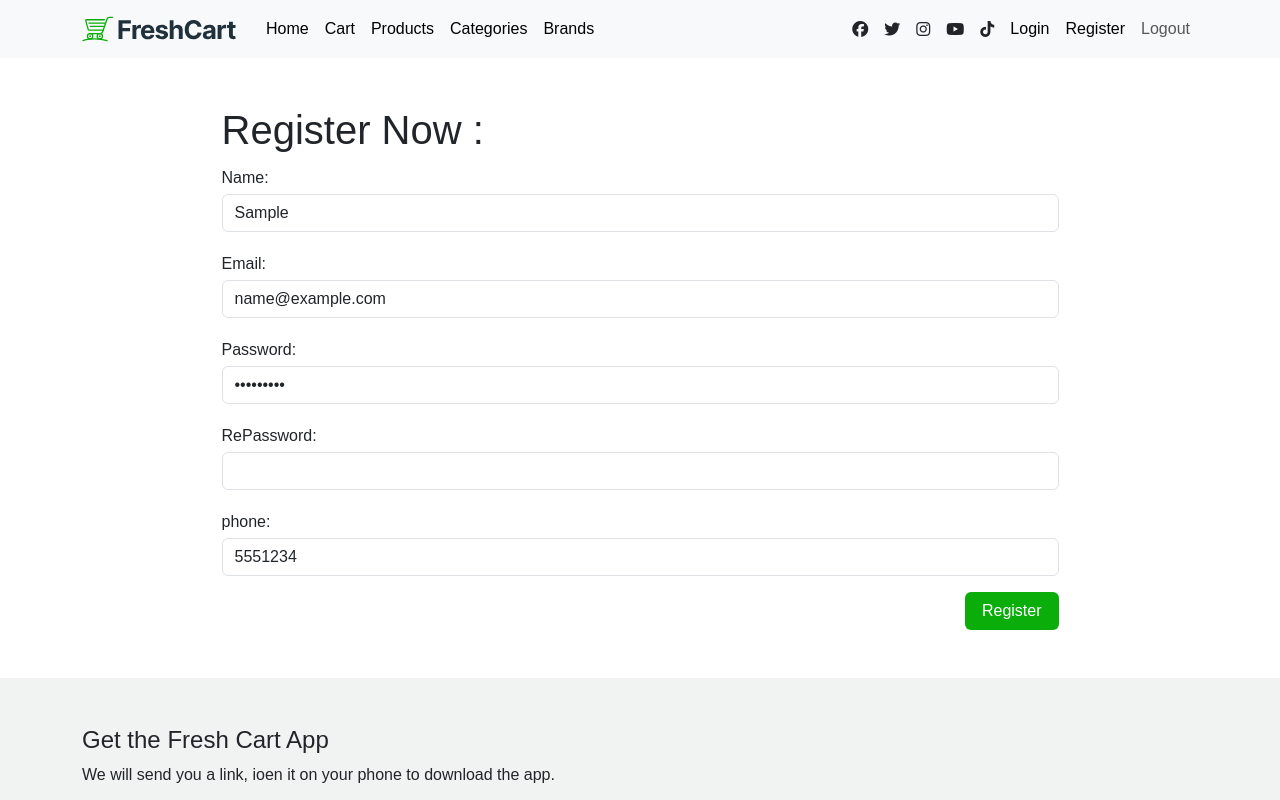
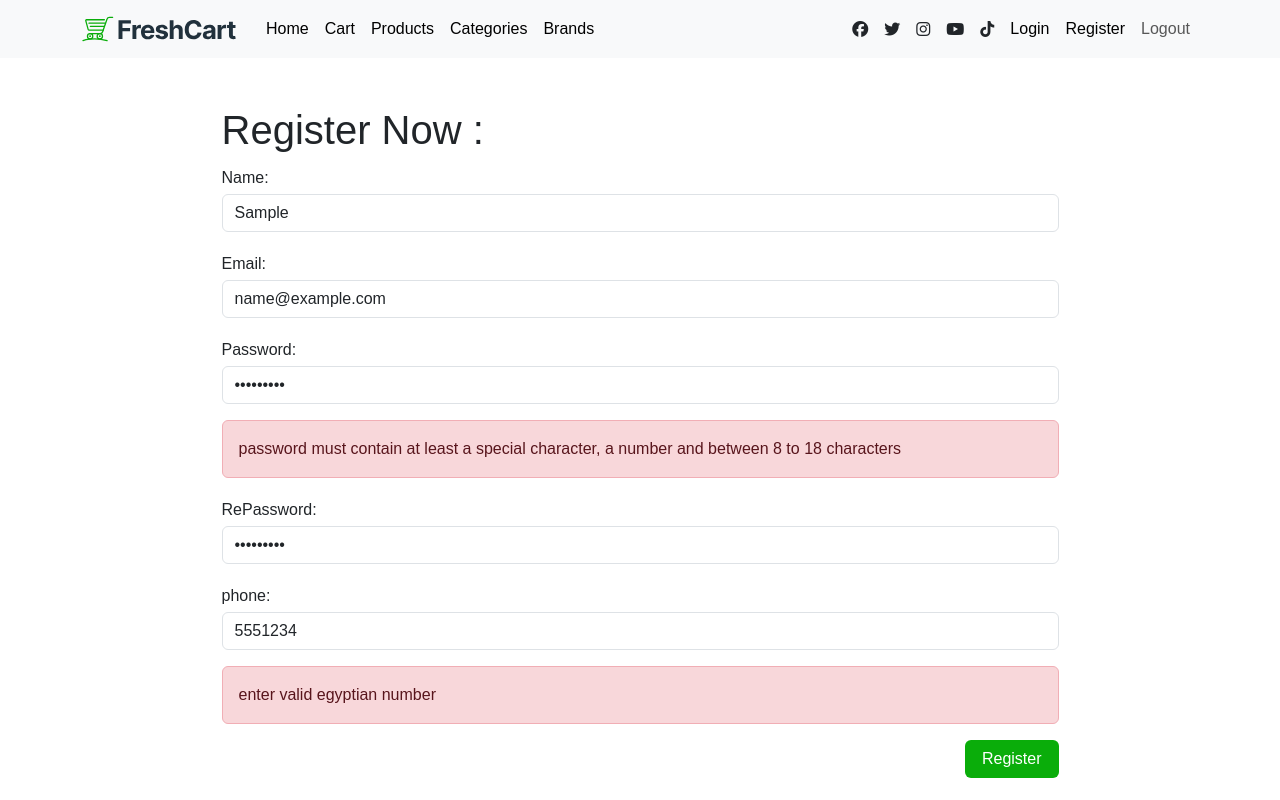
Before and after one commit to PhiloAtef/Fresh-cart, a React (Create React App) app: page /register in a window 1280 px wide. Both pictures are taken after typing "Sample", "name@example.com", "Sample123", "Sample123", "5551234" into the empty fields and a click on the button "Register". Shown: the top 800 px of the page. Built offline with nearby package versions, Linux system fonts and the light colour scheme; a web font is replaced by a local one.

Commit message:
registeration error handling

```diff
--- a/src/Components/Register/Register.jsx
+++ b/src/Components/Register/Register.jsx
@@ -59,18 +59,19 @@ export default function Register() {
       <form onSubmit={handleSubmit}>
         <label htmlFor="name" className='my-1'>Name:</label>
         <input value={values.name} type="text" className='form-control mb-3' id='name' name='name' onChange={handleChange} onBlur={handleBlur} />
-
+        {errors.name && touched.name && <p className='alert alert-danger'>{errors.name}</p>}
         <label htmlFor="email" className='my-1'>Email:</label>
         <input value={values.email} type="email" className='form-control mb-3' id='email' name='email' onChange={handleChange} onBlur={handleBlur}/>
-
+        {errors.email && touched.email && <p className='alert alert-danger'>{errors.email}</p>}
         <label htmlFor="password" className='my-1'>Password:</label>
         <input value={values.password} type="password" className='form-control mb-3' id='password' name='password' onChange={handleChange} onBlur={handleBlur}/>
-
+        {errors.password && touched.password && <p className='alert alert-danger'>{errors.password}</p>}
         <label htmlFor="rePassword" className='my-1'>RePassword:</label>
-        <input value={values.repassword} type="password" className='form-control mb-3' id='rePassword' name='rePassword' onChange={handleChange} onBlur={handleBlur}/>
-
+        <input type="password" className='form-control mb-3' id='repassword' name='repassword' onChange={handleChange} onBlur={handleBlur} value={values.repassword} />
+        {errors.repassword && touched.repassword && <p className='alert alert-danger'>{errors.repassword}</p>}
         <label htmlFor="phone" className='my-1'>phone:</label>
         <input value={values.phone} type="tel" className='form-control mb-3' id='phone' name='phone' onChange={handleChange} onBlur={handleBlur}/>
+        {errors.phone && touched.phone && <p className='alert alert-danger'>{errors.phone}</p>}
 
         {/* <div className="alert alert-danger">errorMessage</div> */}
 
```
